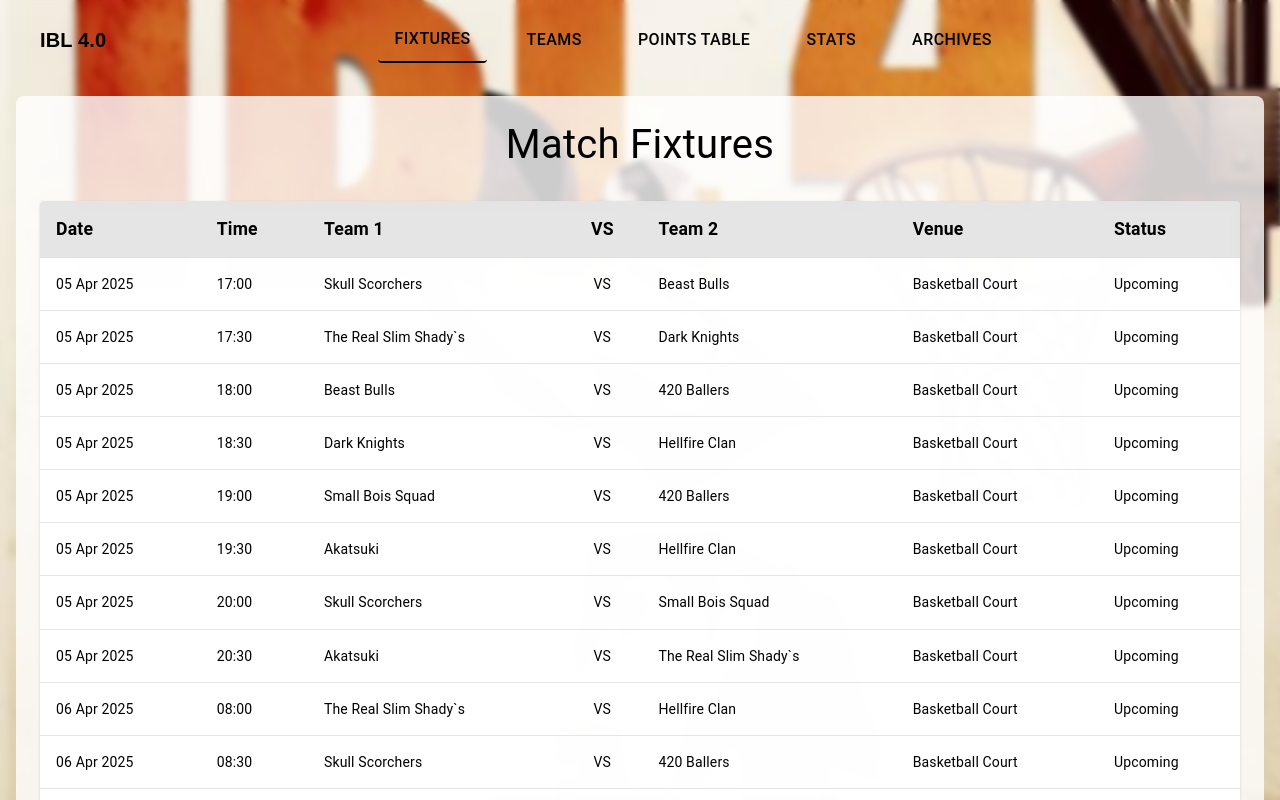
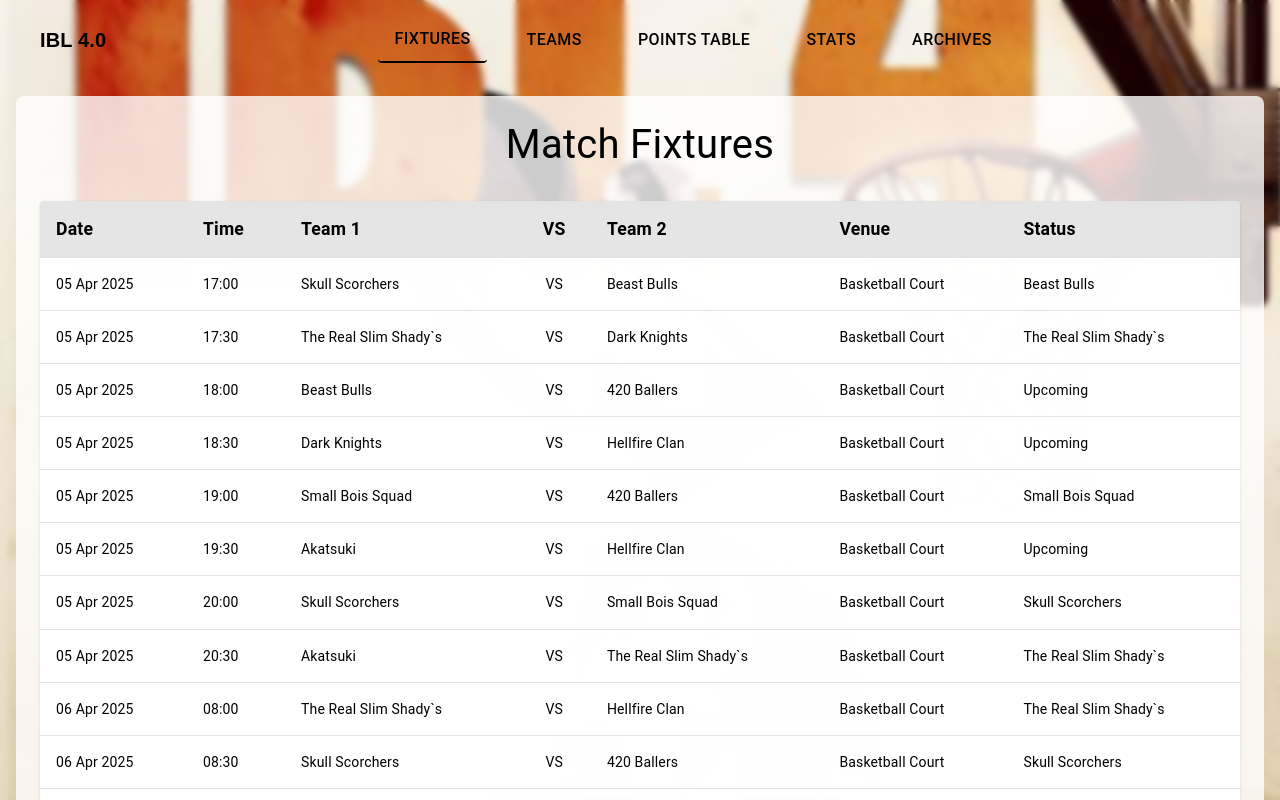
Before and after one commit to anurag1517/IBL, a React (Vite) app: page /fixtures in a window 1280 px wide. Built offline with nearby package versions, Linux system fonts and the light colour scheme.

Commit message:
Configure line endings and add initial project files

```diff
--- a/src/components/Fixtures.jsx
+++ b/src/components/Fixtures.jsx
@@ -20,7 +20,7 @@ const Fixtures = () => {
       team1: 'Skull Scorchers',
       team2: 'Beast Bulls',
       venue: 'Basketball Court',
-      status: 'Upcoming'
+      status: 'Beast Bulls'
     },
     {
       date: '05 Apr 2025',
@@ -28,7 +28,7 @@ const Fixtures = () => {
       team1: 'The Real Slim Shady`s',
       team2: 'Dark Knights',
       venue: 'Basketball Court',
-      status: 'Upcoming'
+      status: 'The Real Slim Shady`s'
     },
     {
         date: '05 Apr 2025',
@@ -52,7 +52,7 @@ const Fixtures = () => {
         team1: 'Small Bois Squad',
         team2: '420 Ballers',
         venue: 'Basketball Court',
-        status: 'Upcoming'
+        status: 'Small Bois Squad'
       },
       {
         date: '05 Apr 2025',
@@ -68,7 +68,7 @@ const Fixtures = () => {
         team1: 'Skull Scorchers',
         team2: 'Small Bois Squad',
         venue: 'Basketball Court',
-        status: 'Upcoming'
+        status: 'Skull Scorchers'
       },
       {
         date: '05 Apr 2025',
@@ -76,7 +76,7 @@ const Fixtures = () => {
         team1: 'Akatsuki',
         team2: 'The Real Slim Shady`s',
         venue: 'Basketball Court',
-        status: 'Upcoming'
+        status: 'The Real Slim Shady`s'
       },
       {
         date: '06 Apr 2025',
@@ -84,7 +84,7 @@ const Fixtures = () => {
         team1: 'The Real Slim Shady`s',
         team2: 'Hellfire Clan',
         venue: 'Basketball Court',
-        status: 'Upcoming'
+        status: 'The Real Slim Shady`s'
       },
       {
         date: '06 Apr 2025',
@@ -92,7 +92,7 @@ const Fixtures = () => {
         team1: 'Skull Scorchers',
         team2: '420 Ballers',
         venue: 'Basketball Court',
-        status: 'Upcoming'
+        status: 'Skull Scorchers'
       },
       {
         date: '06 Apr 2025',
@@ -108,7 +108,7 @@ const Fixtures = () => {
         team1: 'Beast Bull',
         team2: 'Small Bois Squad',
         venue: 'Basketball Court',
-        status: 'Upcoming'
+        status: 'Small Bois Squad'
       },
     // Add more matches as needed
   ];
--- a/src/components/Stats.jsx
+++ b/src/components/Stats.jsx
@@ -1,8 +1,10 @@
 import React from 'react';
-import { Box, Container, Typography, Paper, Stack } from '@mui/material';
+import { Box, Container, Typography, Paper, Stack, useTheme, useMediaQuery } from '@mui/material';
 import Footer from './Footer';
 
 const Stats = () => {
+  const theme = useTheme();
+  const isMobile = useMediaQuery(theme.breakpoints.down('sm'));
   const topPlayers = [
     {
       rank: 1,
@@ -40,7 +42,7 @@ const Stats = () => {
     <>
       <Container maxWidth="lg" sx={{ mt: 4, mb: 4 }}>
         <Box sx={{
-          p: 4,
+          p: { xs: 2, sm: 4 },
           backgroundColor: 'rgba(255, 255, 255, 0.8)',
           backdropFilter: 'blur(10px)',
           borderRadius: 2
@@ -53,14 +55,18 @@ const Stats = () => {
               textAlign: 'center',
               fontWeight: 'bold',
               fontFamily: "'Poppins', sans-serif",
+              fontSize: { xs: '1.8rem', sm: '2.2rem' }
             }}
           >
             Top Scorers
           </Typography>
 
-          <Box
+          <Stack
+            direction={{ xs: 'column', sm: 'row' }}
+            spacing={3}
             sx={{
-              overflowX: 'auto',
+              pb: 2,
+              overflowX: { sm: 'auto' },
               '&::-webkit-scrollbar': {
                 height: '8px',
               },
@@ -77,14 +83,6 @@ const Stats = () => {
               }
             }}
           >
-            <Stack
-              direction="row"
-              spacing={3}
-              sx={{
-                pb: 2,
-                minWidth: 'min-content'
-              }}
-            >
             {topPlayers.map((player) => (
               <Paper
                 key={player.rank}
@@ -94,7 +92,8 @@ const Stats = () => {
                   textAlign: 'center',
                   backgroundColor: 'rgba(255, 255, 255, 0.9)',
                   borderRadius: 2,
-                    minWidth: { xs: '240px', sm: '280px' },
+                  width: { xs: '100%', sm: '280px' },
+                  minWidth: { sm: '280px' },
                   transition: 'transform 0.2s',
                   '&:hover': {
                     transform: 'scale(1.02)',
@@ -102,7 +101,8 @@ const Stats = () => {
                   },
                   border: player.rank === 1 ? '2px solid #FFD700' :
                          player.rank === 2 ? '2px solid #C0C0C0' :
-                           player.rank === 3 ? '2px solid #CD7F32' : 'none'
+                         player.rank === 3 ? '2px solid #CD7F32' : 'none',
+                  mb: { xs: 2, sm: 0 }
                 }}
               >
                 <Typography
@@ -164,7 +164,6 @@ const Stats = () => {
             ))}
           </Stack>
         </Box>
-        </Box>
       </Container>
       <Footer />
     </>
```
Lines whose indentation alone changed are shown as unchanged.
